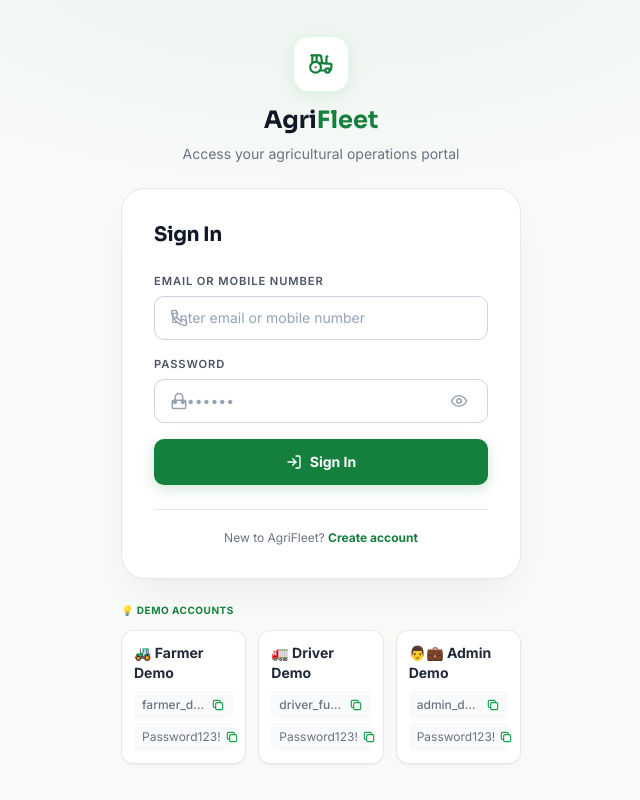
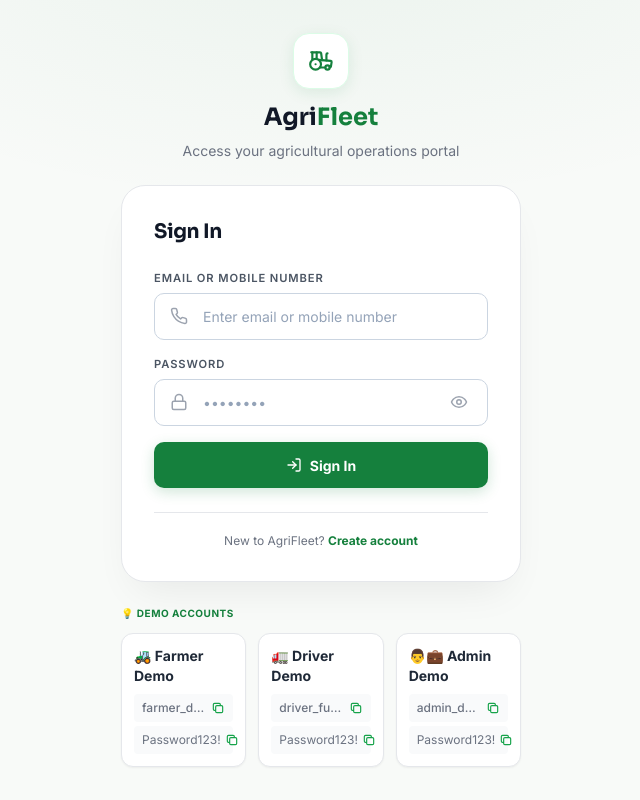
Before and after one commit to Akash231005/AgriFleet, a React (Vite) app in the folder client/: page /login in a window 1280 px wide. Shown: the whole page, without its empty margins (319-959 px from the left). Built offline with nearby package versions, Linux system fonts and the light colour scheme; no server answers.

Commit message:
Force absolute layout utilities on login constraints to evade generic class overrides

```diff
--- a/client/src/pages/public/Login.jsx
+++ b/client/src/pages/public/Login.jsx
@@ -143,7 +143,7 @@ export default function Login() {
                   placeholder="Enter email or mobile number"
                   value={username}
                   onChange={(e) => setUsername(e.target.value)}
-                  className="form-input pl-12 py-3 w-full"
+                  className="form-input !pl-12 !py-3 w-full"
                   required
                 />
               </div>
@@ -160,7 +160,7 @@ export default function Login() {
                   placeholder="••••••••"
                   value={password}
                   onChange={(e) => setPassword(e.target.value)}
-                  className="form-input pl-12 pr-12 py-3 w-full"
+                  className="form-input !pl-12 !pr-12 !py-3 w-full"
                   required
                 />
                 <button
```
